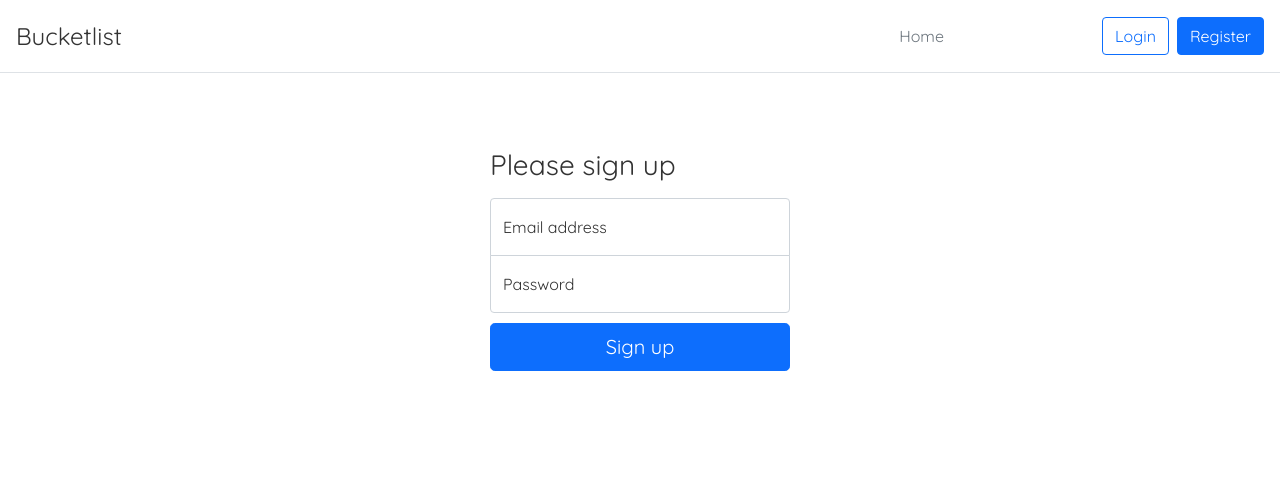
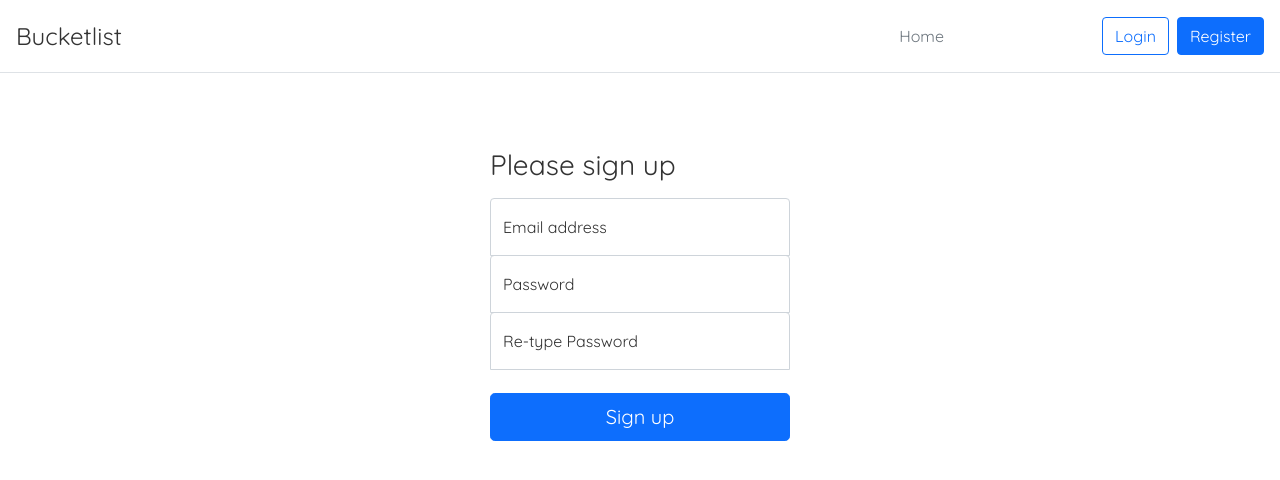
Before and after one commit to azmiadhani/bucket-list, a React (Create React App) app in the folder frontend/: page /register in a window 1280 px wide. Shown: the top 480 px of the page. Built offline with nearby package versions, Linux system fonts and the light colour scheme.

Commit message:
Login & Register

```diff
--- a/frontend/src/pages/Auth/Auth.css
+++ b/frontend/src/pages/Auth/Auth.css
@@ -13,14 +13,8 @@
   z-index: 2;
 }
 
-  .form-signin input[type="email"] {
+.form-signin input {
   margin-bottom: -1px;
   border-bottom-right-radius: 0;
   border-bottom-left-radius: 0;
 }
-
-  .form-signin input[type="password"] {
-    margin-bottom: 10px;
-    border-top-left-radius: 0;
-    border-top-right-radius: 0;
-  }
--- a/frontend/src/pages/Auth/Login.js
+++ b/frontend/src/pages/Auth/Login.js
@@ -1,9 +1,55 @@
 import './Auth.css';
+import { useState, useContext } from 'react';
+import axios from '../../api/axios';
+import AuthContext from '../../context/AuthProvider';
 
 const Login = () => {
+  // AuthProvider state so that we can access it in this component
+  const { setAuth } = useContext(AuthContext);
+  // state management for form input
+  const [email, setEmail] = useState('');
+  const [password, setPassword] = useState('');
+  // state for error message
+  const [errorMessage, setErrorMessage] = useState(null);
+  // state for navigating
+  const [navigate, setNavigate] = useState(false);
+
+  const handleSubmit = async (e) => {
+    e.preventDefault();
+    // reset error message
+    setErrorMessage(null);
+    // send request to the api
+    axios
+      .post(
+        '/api/auth/login',
+        { email, password },
+        {
+          headers: { 'Content-Type': 'application/json' },
+        }
+      )
+      .then(function (response) {
+        // handle success
+        const accessToken = response?.data?.accessToken;
+        const refreshToken = response?.data?.refreshToken;
+        setAuth({ accessToken, refreshToken });
+        setNavigate(true);
+      })
+      .catch(function (error) {
+        // handle error
+        if (error.response.data.error.message) {
+          setErrorMessage(error.response.data.error.message);
+        }
+      })
+      .then(function () {
+        // always executed
+      });
+  };
+
+  // todo : handle navigate if login success
+
   return (
     <main className="form-signin">
-      <form>
+      <form onSubmit={handleSubmit}>
         <h1 className="h3 mb-3 fw-normal">Please sign in</h1>
 
         <div className="form-floating">
@@ -12,6 +58,8 @@ const Login = () => {
             className="form-control"
             id="floatingInput"
             placeholder="name@example.com"
+            required
+            onChange={(e) => setEmail(e.target.value)}
           />
           <label htmlFor="floatingInput">Email address</label>
         </div>
@@ -21,13 +69,18 @@ const Login = () => {
             className="form-control"
             id="floatingPassword"
             placeholder="Password"
+            required
+            onChange={(e) => setPassword(e.target.value)}
           />
           <label htmlFor="floatingPassword">Password</label>
         </div>
 
-        <button className="w-100 btn btn-lg btn-primary" type="submit">
+        <button className="mt-4 w-100 btn btn-lg btn-primary" type="submit">
           Sign in
         </button>
+        {errorMessage && (
+          <p className="mt-2 error-message text-center">{errorMessage}</p>
+        )}
       </form>
     </main>
   );
--- a/frontend/src/pages/Auth/Register.js
+++ b/frontend/src/pages/Auth/Register.js
@@ -1,9 +1,56 @@
 import './Auth.css';
+import { useState } from 'react';
+import { Navigate } from 'react-router-dom';
+// axios importing
+import axios from '../../api/axios';
+const REGISTER_URL = '/api/auth/signup';
 
 const Register = () => {
+  // state management for form input
+  const [email, setEmail] = useState('');
+  const [password, setPassword] = useState('');
+  const [rePassword, setRePassword] = useState('');
+
+  const [navigate, setNavigate] = useState(false);
+
+  // handling form submit
+  const handleSubmit = async (e) => {
+    // prevent submit reload event
+    e.preventDefault();
+
+    // todo : check if password and re-password is same
+
+    // send request to the api
+    const response = await axios
+      .post(
+        REGISTER_URL,
+        { email, password },
+        {
+          headers: { 'Content-Type': 'application/json' },
+        }
+      )
+      .then(function (response) {
+        // handle success
+        const accessToken = response?.data?.accessToken;
+        const refreshToken = response?.data?.refreshToken;
+        setNavigate(true);
+      })
+      .catch(function (error) {
+        // todo : handle error
+      })
+      .then(function () {
+        // always executed
+      });
+  };
+
+  // if navigate is true, redirect to login page
+  if (navigate) {
+    return <Navigate to="/login" />;
+  }
+
   return (
     <main className="form-signin">
-      <form>
+      <form onSubmit={handleSubmit}>
         <h1 className="h3 mb-3 fw-normal">Please sign up</h1>
 
         <div className="form-floating">
@@ -12,20 +59,33 @@ const Register = () => {
             className="form-control"
             id="floatingInput"
             placeholder="name@example.com"
+            onChange={(e) => setEmail(e.target.value)}
           />
           <label htmlFor="floatingInput">Email address</label>
         </div>
+
         <div className="form-floating">
           <input
             type="password"
             className="form-control"
             id="floatingPassword"
             placeholder="Password"
+            onChange={(e) => setPassword(e.target.value)}
           />
           <label htmlFor="floatingPassword">Password</label>
         </div>
 
-        <button className="w-100 btn btn-lg btn-primary" type="submit">
+        <div className="form-floating">
+          <input
+            type="password"
+            className="form-control"
+            placeholder="Re-type Password"
+            onChange={(e) => setRePassword(e.target.value)}
+          />
+          <label htmlFor="floatingRetypePassword">Re-type Password</label>
+        </div>
+
+        <button className="mt-4 w-100 btn btn-lg btn-primary" type="submit">
           Sign up
         </button>
       </form>
```
Lines whose indentation alone changed are shown as unchanged.
